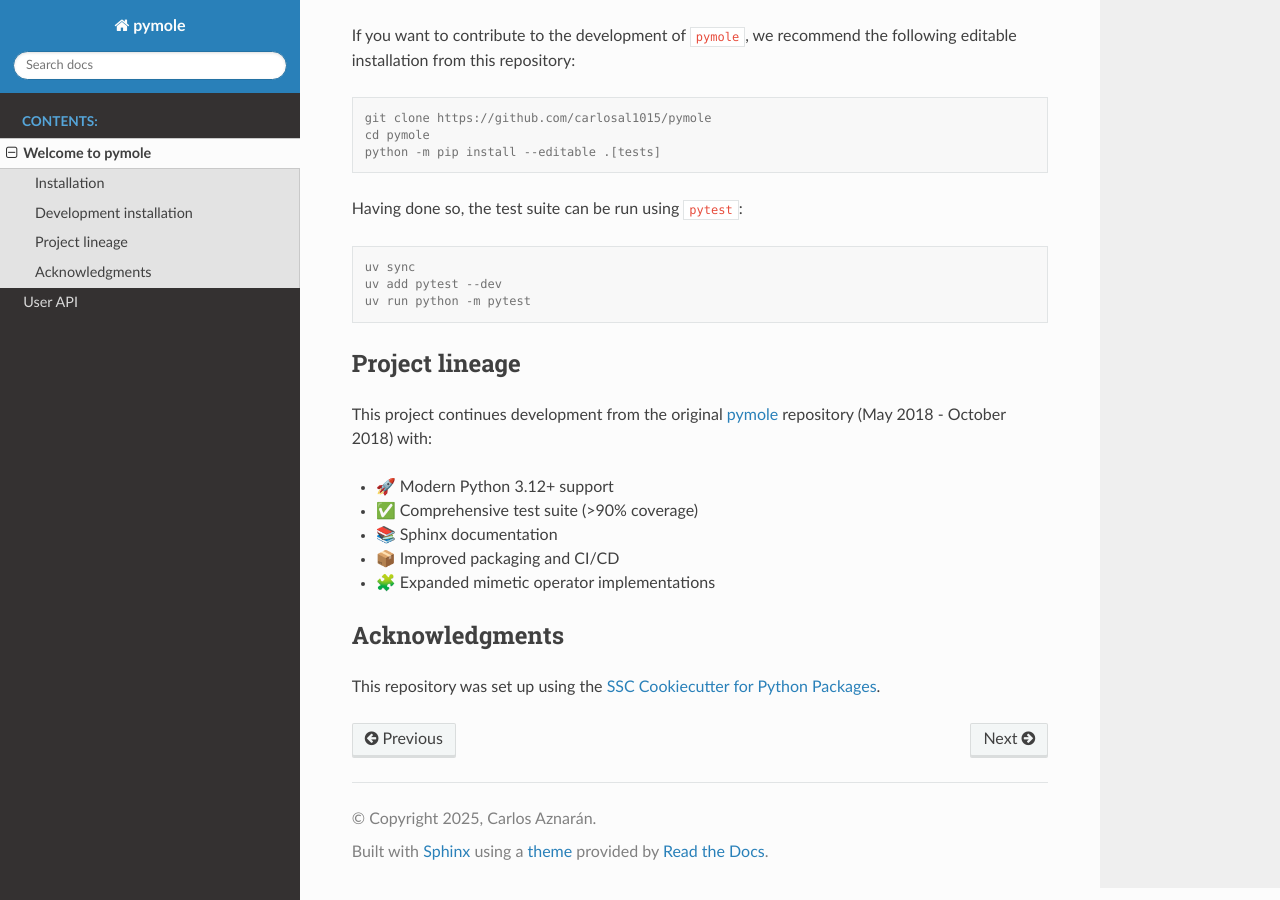
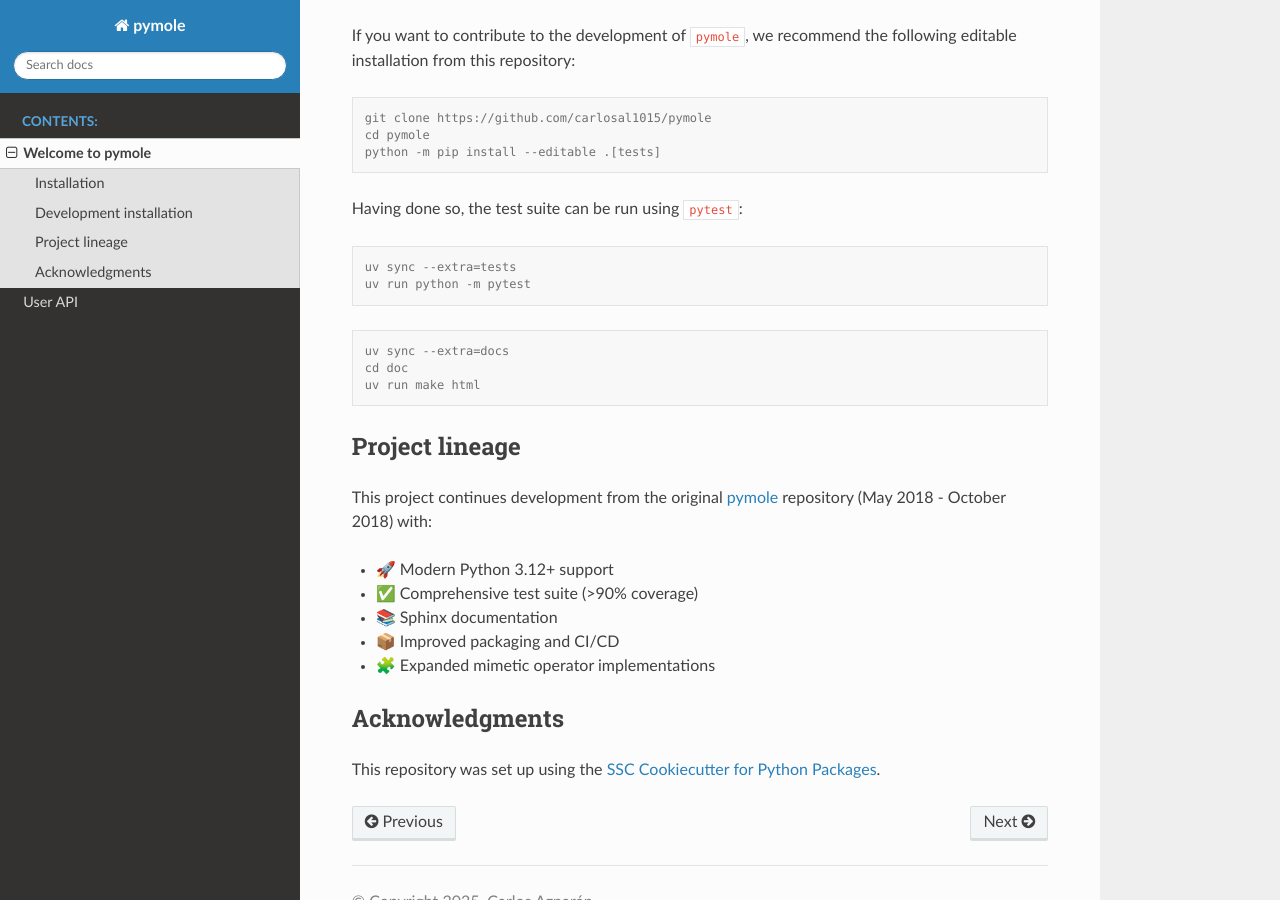
Before and after one commit to carlosal1015/pymole, a Sphinx documentation site: the page built from doc/intro.rst, in a window 1280 px wide and 900 px high, scrolled down 458 px. Built offline with Sphinx 7.4.7 and the Read the Docs theme 3.1.0, drawn with Linux system fonts in a browser that asks for light colours; pages that are not in the unit, such as notebooks, are missing from menus.

````diff
--- a/README.md
+++ b/README.md
@@ -30,10 +30,16 @@
 Having done so, the test suite can be run using `pytest`:
 
 ```console
-uv sync
-uv add pytest --dev
+uv sync --extra=tests
 uv run python -m pytest
 ```
+
+```console
+uv sync --extra=docs
+cd doc
+uv run make html
+```
+
 ## Project lineage
 
 This project continues development from the original [pymole](https://github.com/nutrik/pymole)
````
Also changed, not shown: doc/conf.py (line endings or trailing spaces), 1 other file.
